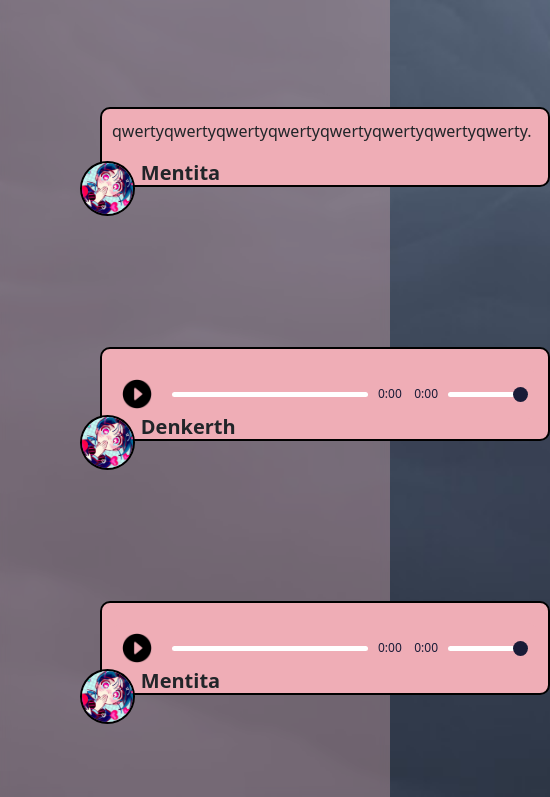
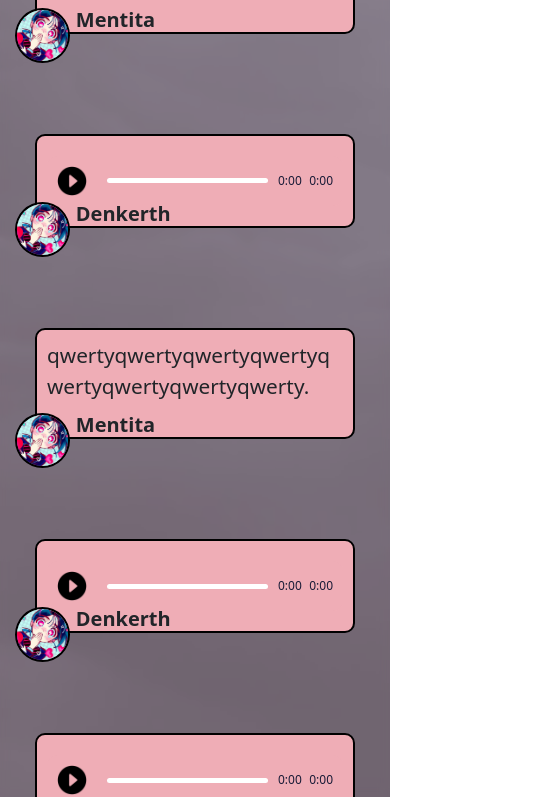
Before and after one commit to Sn4keC0de/8u8u, a plain HTML site: page reward.html in a window 390 px wide. Shown: the part 1203-2000 px from the top of the page, 550 px wide, since content can reach past the window. Drawn offline with nearby package versions, Linux system fonts and the light colour scheme.

Commit message:
Responsive para ambos html

```diff
--- a/css/styles.css
+++ b/css/styles.css
@@ -28,7 +28,6 @@ body {
 }
 
 .main-container {
-    /* width: 60%; */
     height: 100%;
     margin: 0 auto;
     padding-top: 40px;
@@ -86,7 +85,7 @@ p {
 }
 
 h5 {
-    font-weight: 650;
+    font-weight: 700;
     margin-bottom: 0% !important;
     font-size: 20px;
     margin-left: 1.8rem;
@@ -142,4 +141,33 @@ footer {
     h6, h4 {
         margin-bottom: 0 !important;
     }
+
+    .main-container {
+        padding-left: 35px;
+        padding-right: 35px;
+    }
+
+    .mensaje {
+        width: 100%;
+    }
+
+    .msg-content p {
+        font-size: 1.3rem;
+    }
+
+    .row {
+        margin-bottom: 100px;
+    }
+
+    .custom-audio-player {
+        max-width: 100% !important;
+    }
+
+    .volume-slider {
+        display: none;
+    }
+
+    .time {
+        width: 55px !important;
+    }
 }
--- a/css/time-style.css
+++ b/css/time-style.css
@@ -54,3 +54,28 @@ span {
     font-size: 1.5rem;
     font-weight: 400;
 }
+
+
+/* ////////////////////////////// */
+
+/* Responsive design */
+
+@media screen and (max-width: 768px) {
+
+    .countdown {
+        width: 20% !important;
+        gap: 40px;
+    }
+
+    p {
+        width: 200px;
+        height: 200px;
+        font-size: 6rem;
+        border-width: 2px;
+    }
+
+    span {
+        font-size: 3rem;
+    }
+
+}
```
Also changed, not shown: index.html (+1 -1 lines).
